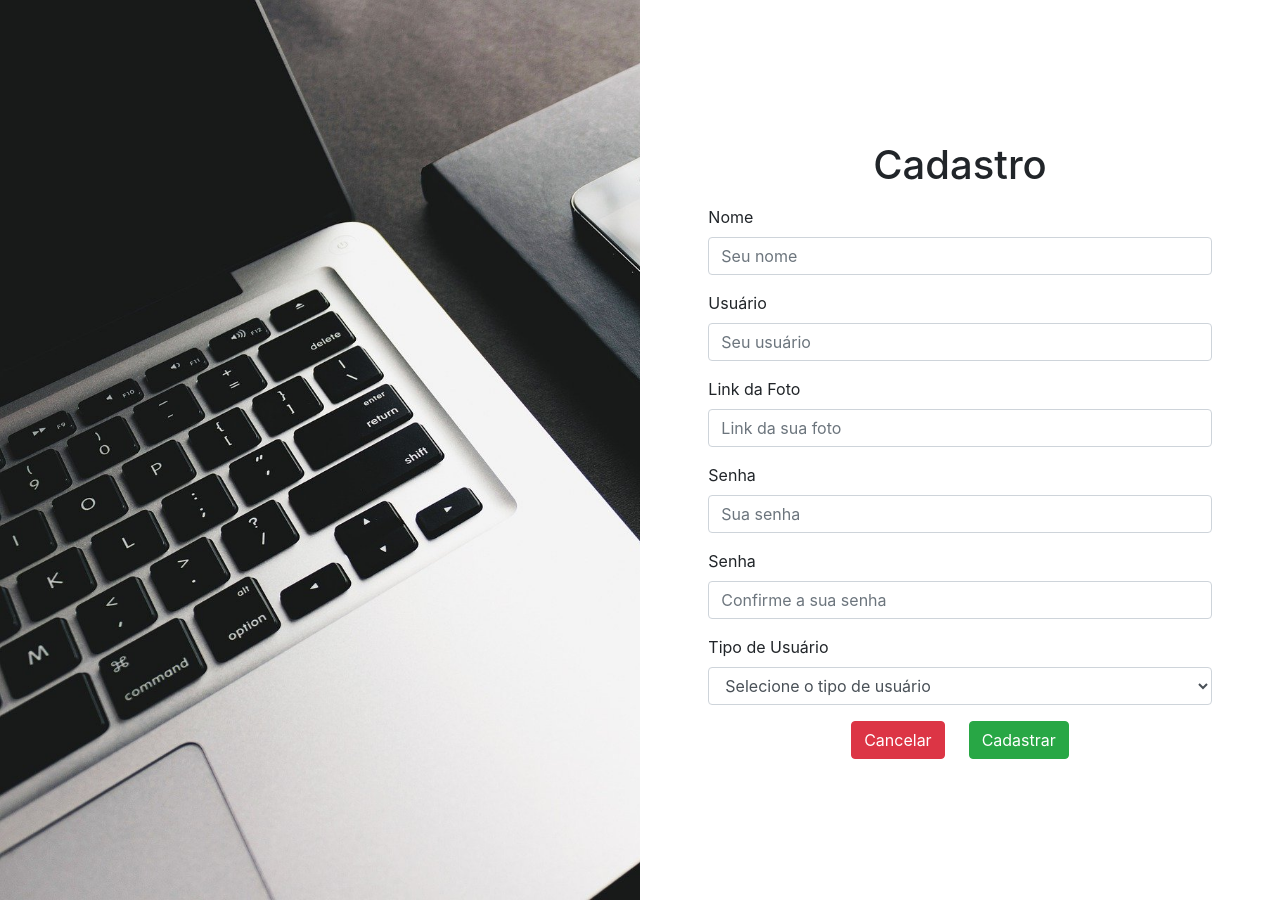
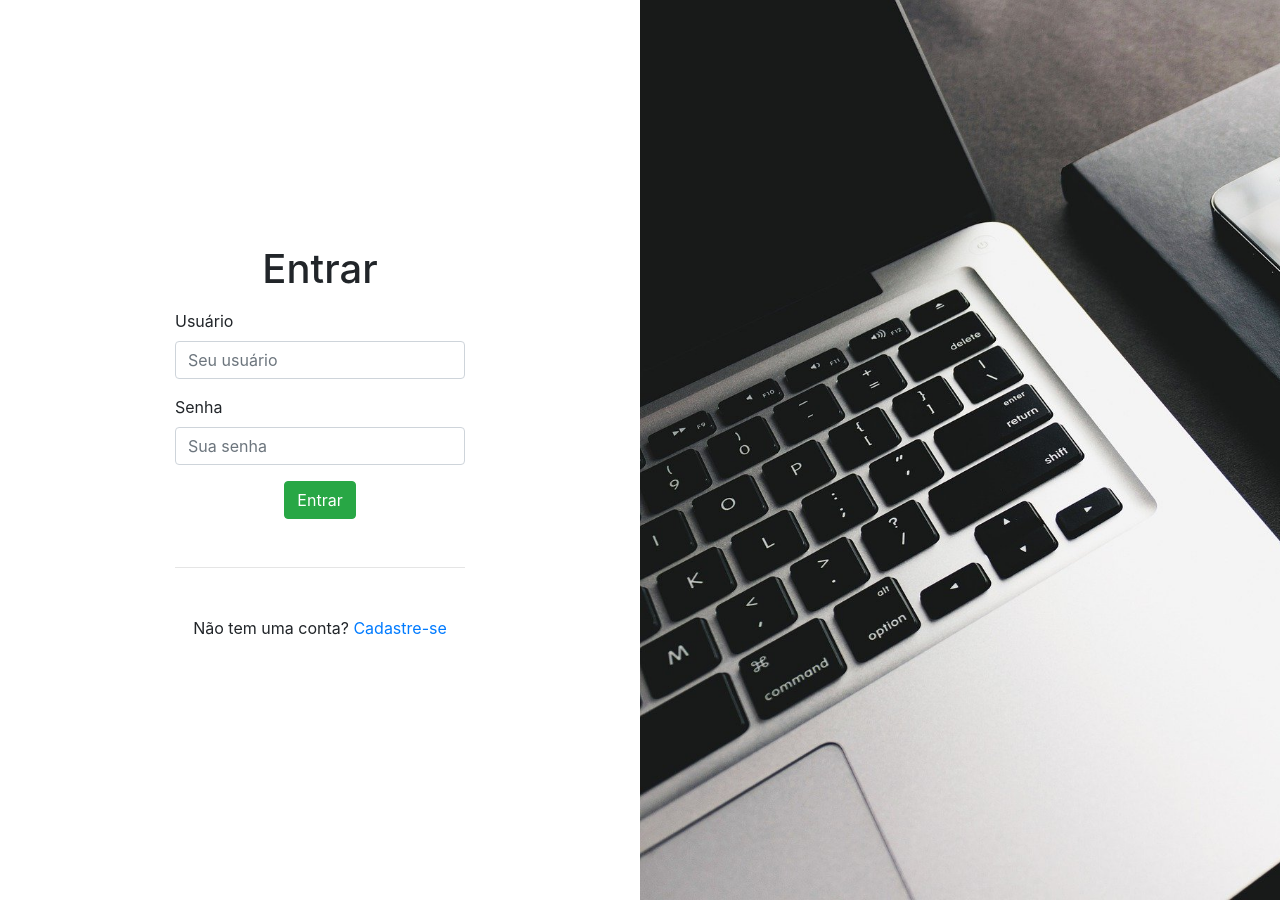
Before and after one commit to FabioCampaner/blogDoFabio, an Angular app: page /entrar in a window 1280 px wide. Before the commit this address led to /. Built offline with nearby package versions, Linux system fonts and the light colour scheme.

Commit message:
Rotas de cadastro e entrada

```diff
--- a/src/app/app-routing.module.ts
+++ b/src/app/app-routing.module.ts
@@ -1,7 +1,13 @@
 import { NgModule } from '@angular/core';
 import { RouterModule, Routes } from '@angular/router';
+import { CadastrarComponent } from './cadastrar/cadastrar.component';
+import { EntrarComponent } from './entrar/entrar.component';
 
-const routes: Routes = [];
+const routes: Routes = [
+  {path:'cadastrar', component: CadastrarComponent},
+  {path:'entrar', component: EntrarComponent},
+  {path:'',redirectTo:'entrar', pathMatch:'full'}
+];
 
 @NgModule({
   imports: [RouterModule.forRoot(routes)],
--- a/src/app/app.component.html
+++ b/src/app/app.component.html
@@ -1 +1 @@
-<app-cadastrar></app-cadastrar>
+<router-outlet></router-outlet>
--- a/src/app/cadastrar/cadastrar.component.html
+++ b/src/app/cadastrar/cadastrar.component.html
@@ -34,7 +34,9 @@
                     </select>
                     </div>
                     <div class="d-flex justify-content-center">
+                        <a routerLink='/entrar'>
                         <button type="submit" class="btn btn-danger mr-4">Cancelar</button>
+                    </a>
                         <button type="submit" class="btn btn-success">Cadastrar</button>
                     </div>
                 </div>
--- a/src/app/entrar/entrar.component.html
+++ b/src/app/entrar/entrar.component.html
@@ -16,7 +16,7 @@
                         <button type="submit" class="btn btn-success">Entrar</button>
                     </div>
                     <hr class="mt-5 mb-5">
-                    <p class="text-center">Não tem uma conta? <a href="">Cadastre-se</a></p>
+                    <p class="text-center">Não tem uma conta? <a routerLink='/cadastrar'>Cadastre-se</a></p>
                 </div>
             </div>
         </div>
```
